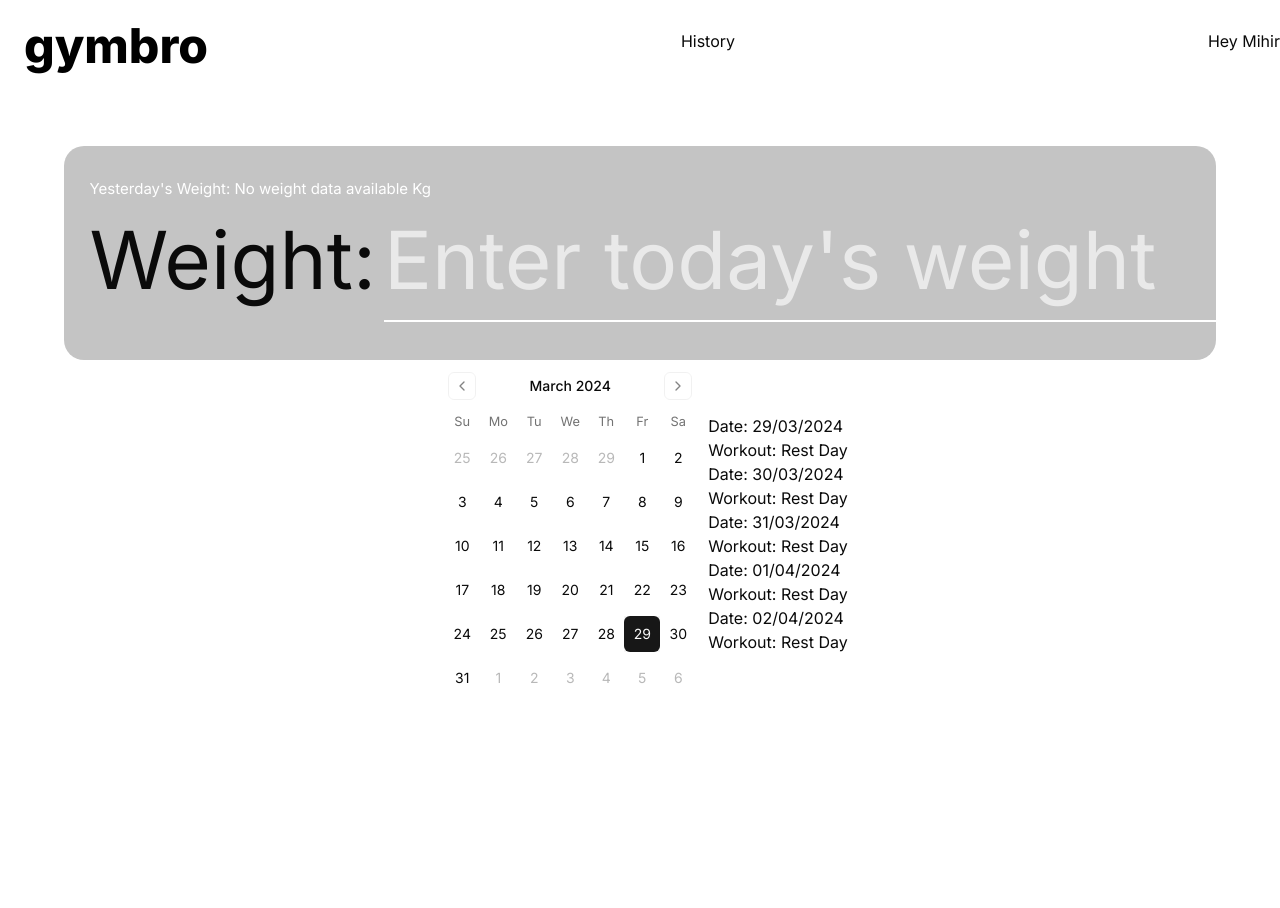
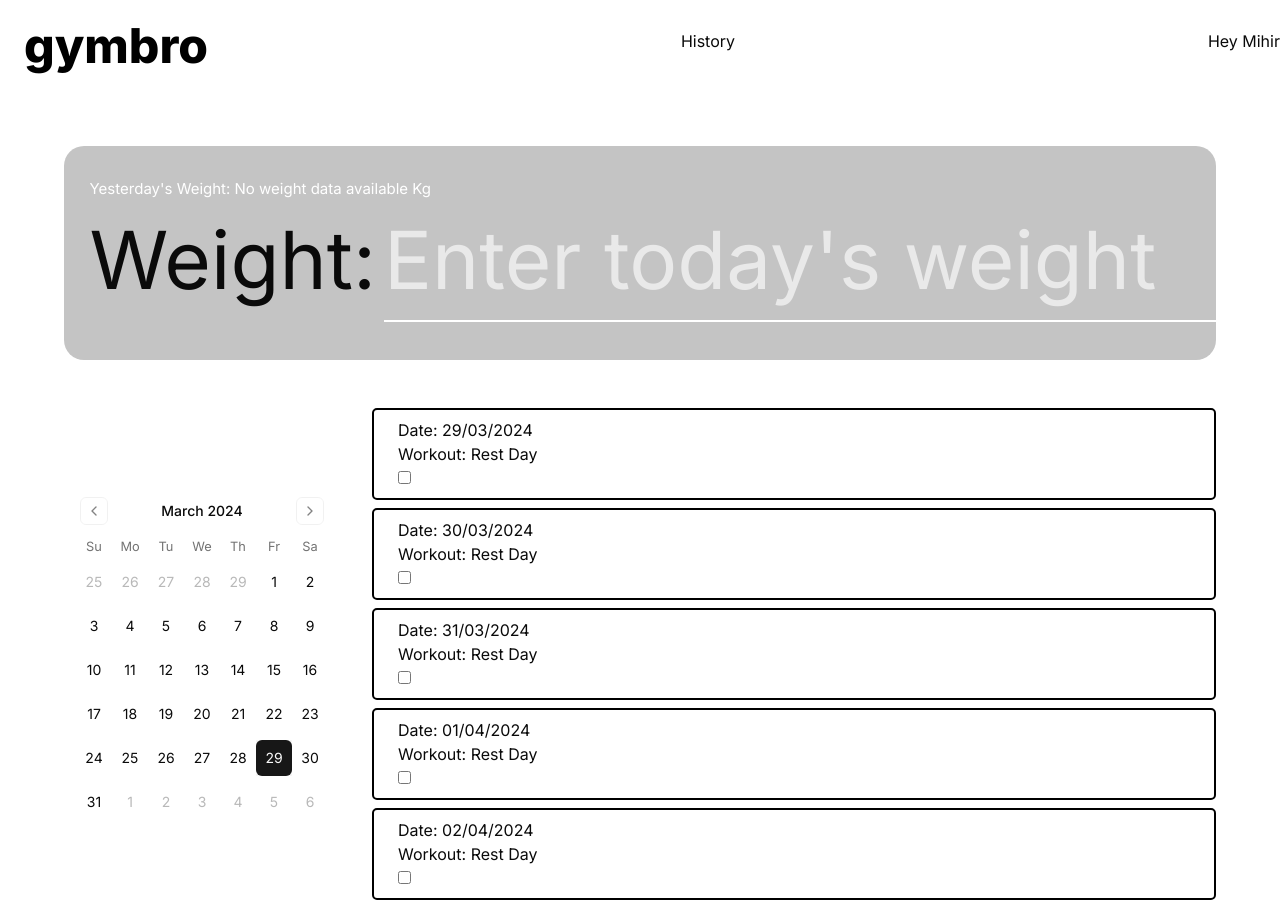
Before and after one commit to DYNAMICMORTAL/gymbro, a Next.js app: page / in a window 1280 px wide. Before the commit the page ends 800 px from the top, so only its background shows below. Built offline with nearby package versions, Linux system fonts and the light colour scheme; no server answers; the database is empty.

Commit message:
Workout Day v3.0.0

```diff
--- a/components/Routine.tsx
+++ b/components/Routine.tsx
@@ -5,6 +5,7 @@ import axios from 'axios';
 
 export default function Routine({ dayOffset }: { dayOffset: number }) {
     const [workout, setWorkout] = useState('Loading...');
+    const [isDone, setIsDone] = useState(false);
     const date = new Date();
     date.setDate(date.getDate() + dayOffset);
     const options: Intl.DateTimeFormatOptions = { day: 'numeric', month: 'numeric', year: 'numeric' };
@@ -16,6 +17,7 @@ export default function Routine({ dayOffset }: { dayOffset: number }) {
             try {
                 const response = await axios.get(`/api/workout?day=${day}`);
                 setWorkout(response.data.workout);
+                setIsDone(response.data.isDone);
             } catch (error) {
                 console.error(error);
             }
@@ -24,10 +26,21 @@ export default function Routine({ dayOffset }: { dayOffset: number }) {
         fetchWorkout();
     }, [dayOffset]);
 
+    const handleCheckboxChange = async (event: React.ChangeEvent<HTMLInputElement>) => {
+        setIsDone(event.target.checked);
+        const day = (new Date().getDate() + dayOffset) % 4;
+        try {
+            await axios.post(`/api/workout`, { day, isDone: event.target.checked });
+        } catch (error) {
+            console.error(error);
+        }
+    };
+
     return (
         <div className={style.routineSection}>
             <h6 className={style.todayDate}>Date: {formattedDate}</h6>
             <h6 className={style.todayWorkout}>Workout: {workout}</h6>
+            <input type="checkbox" checked={isDone} onChange={handleCheckboxChange} />
         </div>
     );
 }
--- a/pages/api/workout.ts
+++ b/pages/api/workout.ts
@@ -2,15 +2,22 @@ import { NextApiRequest, NextApiResponse } from 'next';
 import { getDbConnection } from '../../src/lib/mongodb';
 
 export default async function handler(req: NextApiRequest, res: NextApiResponse) {
+    const client = await getDbConnection();
+    const db = client.db('gymbrodatabase'); // replace with your database name
+    const collection = db.collection('workouts'); // replace with your collection name
+
     if (req.method === 'GET') {
         const { day } = req.query;
-        const client = await getDbConnection();
-        const db = client.db('gymbrodatabase'); // replace with your database name
-        const collection = db.collection('workouts'); // replace with your collection name
 
         const workout = await collection.findOne({ day: Number(day) });
 
-        res.status(200).json({ workout: workout?.workout || 'Rest Day' });
+        res.status(200).json({ workout: workout?.workout || 'Rest Day', isDone: workout?.isDone || false });
+    } else if (req.method === 'POST') {
+        const { day, isDone } = req.body;
+
+        await collection.updateOne({ day: Number(day) }, { $set: { isDone } }, { upsert: true });
+
+        res.status(200).json({ message: 'Workout status updated' });
     } else {
         res.status(405).json({ message: 'Method not allowed' });
     }
--- a/src/app/page.module.css
+++ b/src/app/page.module.css
@@ -229,14 +229,39 @@
   }
 }
 
-/* .routineSection {
-  max-width: 90%;
-  margin: auto;
-} */
 .flexContainer {
   max-width: 90%;
   margin: auto;
   display: flex;
   justify-content: center;
   align-items: center;
+  margin-top: 3em;
 }
+.routineDay {
+  max-width: auto;
+  padding-left: 1.5em;
+  padding-top: 0.5em;
+  padding-bottom: 0.5em;
+  border: 2px solid #000;
+  border-radius: 5px;
+}
+.flexContainer {
+  display: flex;
+  justify-content: space-between;
+}
+
+.calenderSection {
+  flex: 1;
+  margin-right: 2em;
+}
+
+.routineContainer {
+  flex: 4;
+  display: flex;
+  flex-direction: column;
+}
+
+.routineDay {
+  margin-bottom: 0.5em;
+  border-radius: 5px;
+}
--- a/src/app/page.tsx
+++ b/src/app/page.tsx
@@ -18,10 +18,14 @@ export default function Home() {
       <Navbar></Navbar>
       <Weights></Weights>
       <div className={styles.flexContainer}>
-        <CalenderSection></CalenderSection>
+        <div className={styles.calenderSection}>
+          <CalenderSection />
+        </div>
         <div className={styles.routineContainer}>
           {[0, 1, 2, 3, 4,].map(dayOffset => (
-            <Routine key={dayOffset} dayOffset={dayOffset} />
+            <div key={dayOffset} className={styles.routineDay}>
+              <Routine dayOffset={dayOffset} />
+            </div>
           ))}
         </div>
       </div>
```
